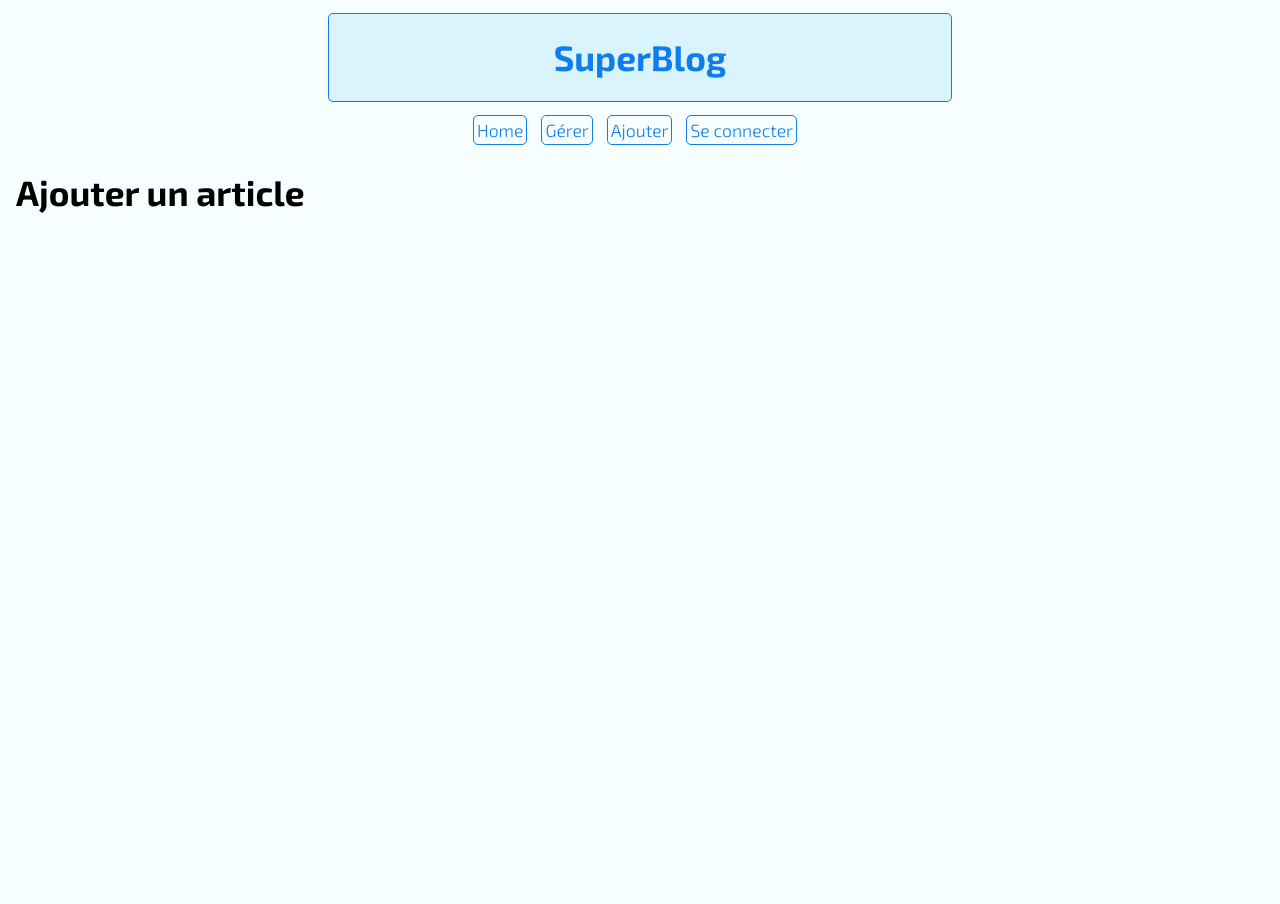
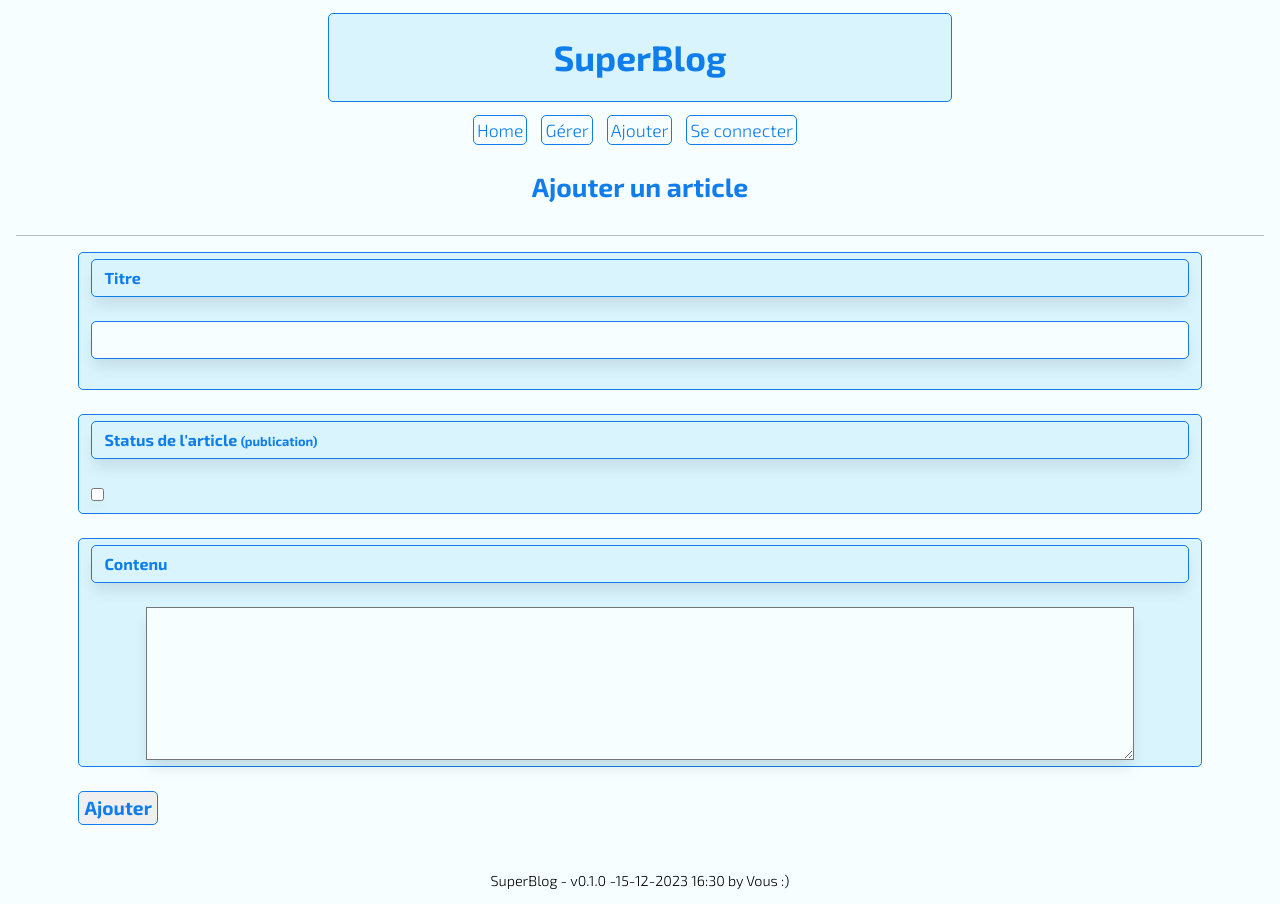
Before and after one commit to aKelleter/Superblog, a PHP site: page /add.php in a window 1280 px wide. Before the commit the page ends 213 px from the top, so only its background shows below. Run offline with PHP 8.4, Linux system fonts and the light colour scheme; some libraries are stand-ins or nearby versions.

Commit message:
Update 0.1.0

```diff
--- a/add.php
+++ b/add.php
@@ -19,7 +19,8 @@
             <div id="main-menu">
                 <?php displayNavigation(); ?>
             </div>
-            <h1>Ajouter un article<h1>
+            <h2 class="title">Ajouter un article</h2>
+            <hr>
             <div id="content">
                 <!--
                     Créez ici un formulaire HTML pour ajouter un nouvel article
@@ -28,15 +29,26 @@
                           C'est dans le fichier manager.php que l'on va traiter les donées du formulaire
                         - L'attribut "method" devra contenir "post"
                 -->
+                <form action="manager.php" method="post">
+                    <div class="form-ctrl">
+                        <label for="title" class="form-ctrl">Titre</label>
+                        <input type="text" class="form-ctrl" id="title" name="title" value="" required>
+                    </div>
+                    <div class="form-ctrl">
+                        <label for="published_article" class="form-ctrl">Status de l'article <small>(publication)</small></label>
+                        <?php displayFormRadioBtnArticlePublished(false, 'ADD'); ?>
+                    </div>
+                    <div class="form-ctrl">
+                        <label for="content" class="form-ctrl">Contenu</label>
+                        <textarea class="" id="content" name="content" rows="8"></textarea>
+                    </div>
+                    <input type="hidden" id="form" name="form" value="add">
+                    <button type="submit" class="btn-classic">Ajouter</button>
+                </form>
 
             </div>
             <footer>
-                <!--
-                    Ouvrez une balise php pour lancer la fonction d'affichage
-                    du footer. Fonction que vous allez écrire dans fct-ui.php
-                    Affichez le nom de l'app sa version sa date de mise à jour
-                    et d'autres choses si vous le souhaitez
-                -->
+                <?php displayFooter(); ?>
             </footer>
         </div>
     </div>
--- a/app/functions/fct-ui.php
+++ b/app/functions/fct-ui.php
@@ -71,7 +71,7 @@ function displayArticlesForManager($resultats) {
         echo '<article>';
         echo '<h2>' . $publication . ' ' . $article['title'] . '</h2>';
         //echo '<p>' . $article['content'] . '</p>';
-        echo '<p><a class="btn-manager" href="edit.php?id='.$article['id'].'"> Modifier </a> <a class="btn-manager" href="article.php?id='.$article['id'].'"> Lire </a>  <a class="btn-manager btn-danger" href="manager.php?id='.$article['id'].'&action=deleteArticle"> Supprimer </a></p>';
+        echo '<p><a class="btn-mini" href="edit.php?id='.$article['id'].'"> Modifier </a> <a class="btn-mini" href="article.php?id='.$article['id'].'"> Lire </a>  <a class="btn-mini btn-danger" href="manager.php?id='.$article['id'].'&action=deleteArticle"> Supprimer </a></p>';
         echo '</article>';
         echo '<hr>';
     }
@@ -103,3 +103,43 @@ function displayArticleByID($article) {
     echo '<p>' . html_entity_decode($article['content']) . '</p>';
     echo '</article>';
 }
+
+/**
+* Retourne le code html des boutons radios indiquant
+* le status de publication de l'article
+*
+* @param boolean     $published
+* @return string
+*/
+function displayFormRadioBtnArticlePublished($published, $typeForm = 'ADD')
+{
+
+    $html = '';
+
+    // Si c'est le formulaire d'ajout d'article
+    if($typeForm == 'ADD'){
+        $html .= '
+        <div class="form-check form-switch">
+            <input class="form-check-input" type="checkbox" value="1" id="published_article" name="published_article">
+        </div>
+    ';
+    // Si c'est le formulaire de modification d'article
+    }elseif($typeForm == 'EDIT'){
+
+        if($published){
+            $html .= '
+            <div class="form-check form-switch">
+                <input class="form-check-input" value="1" type="checkbox" id="published_article" name="published_article" checked>
+            </div>
+            ';
+        }else{
+            $html .= '
+            <div class="form-check form-switch">
+                <input class="form-check-input" value="1" type="checkbox" id="published_article" name="published_article">
+            </div>
+            ';
+        }
+    }
+
+    echo $html;
+}
--- a/assets/css/styles.css
+++ b/assets/css/styles.css
@@ -6,6 +6,9 @@
     --menu-item-color: rgb(15, 125, 235);
     --menu-item-color-hover: rgb(12, 72, 132);
     --danger-color: rgb(217, 12, 12);
+    --backg-msg-danger-color: rgb(255, 208, 208);
+    --success-color: rgb(39, 156, 18);
+    --backg-msg-success-color: rgb(222, 254, 180);
     --danger-color-hover: rgb(147, 13, 13);
     --link-color: rgb(1, 125, 248);
     --published-color: rgb(74, 192, 41);
@@ -54,7 +57,23 @@ article a {
     margin: 0 1rem 0 1rem;
 }
 
-.btn-manager {
+.btn-classic {
+    font-size: 1.2rem;
+    color: var(--menu-item-color);
+    border: 1px solid var(--menu-item-color);
+    border-radius: 5px;
+    padding: 5px;
+    margin-right: 10px;
+    font-weight: bold;
+}
+
+.btn-classic:hover {
+    background-color: var(--menu-item-color-hover);
+    color: var(--body-backg-color);
+    border: 1px solid var(--menu-item-color-hover);
+}
+
+.btn-mini {
     font-size: 0.7rem;
     background-color: var(--menu-item-color);
     color: var(--body-backg-color);
@@ -65,7 +84,7 @@ article a {
     font-weight: bold;
 }
 
-.btn-manager:hover {
+.btn-mini:hover {
     background-color: var(--menu-item-color-hover);
     color: var(--body-backg-color);
     border: 1px solid var(--menu-item-color-hover);
@@ -143,9 +162,24 @@ article a {
 
  .msg-error {
     margin: auto;
+    padding: 1.5rem;
+    font-size: 1.3rem;
     text-align: center;
     color: var(--danger-color);
+    background-color: var(--backg-msg-danger-color);
     border: 1px solid var(--danger-color);
+    border-radius: 5px;
+    width: 80%;
+ }
+
+ .msg-success {
+    margin: auto;
+    padding: 1.5rem;
+    font-size: 1.3rem;
+    text-align: center;
+    color: var(--success-color);
+    background-color: var(--backg-msg-success-color);
+    border: 1px solid var(--success-color);
     border-radius: 5px;
     width: 80%;
  }
@@ -187,3 +221,34 @@ article a {
     margin-right: 5px;
     vertical-align: middle;
 }
+
+/* ***************************** */
+/*       FORM RULES              */
+/* ***************************** */
+
+label {
+    display: block;
+    font-size: 1.1rem;
+    font-weight: bold !important;
+    box-shadow: 0px 10px 15px -3px rgba(0,0,0,0.1);
+}
+
+.form-ctrl {
+    display: block;
+    width: 100%;
+    padding: 0.375rem 0.75rem;
+    font-size: 1rem;
+    font-weight: 400;
+    line-height: 1.5;
+    color: var(--menu-item-color);
+    background-color: var(--header-backg-color);
+    background-clip: padding-box;
+    border: var(--border-width) solid var(--menu-item-color);
+    border-radius: 5px;
+    margin-bottom: 1.5rem;
+}
+
+input, textarea, input[type="checkbox"], input[type="radio"], input[type="file"] {
+    background-color: var(--body-backg-color) !important;
+    box-shadow: 0px 10px 15px -3px rgba(0,0,0,0.1);
+}
--- a/settings.php
+++ b/settings.php
@@ -8,8 +8,8 @@
 
     // Constantes de l'application
     const APP_NAME = "SuperBlog";
-    const APP_VERSION = 'v0.0.7';
-    const APP_UPDATED = '15-12-2023 16:27';
+    const APP_VERSION = 'v0.1.0';
+    const APP_UPDATED = '15-12-2023 16:30';
     const APP_AUTHOR = 'Vous :)';
 
     // Constante d'activation/désactivation du mode DEBUG
```
Also changed, not shown: manager.php (+23 -2 lines).
